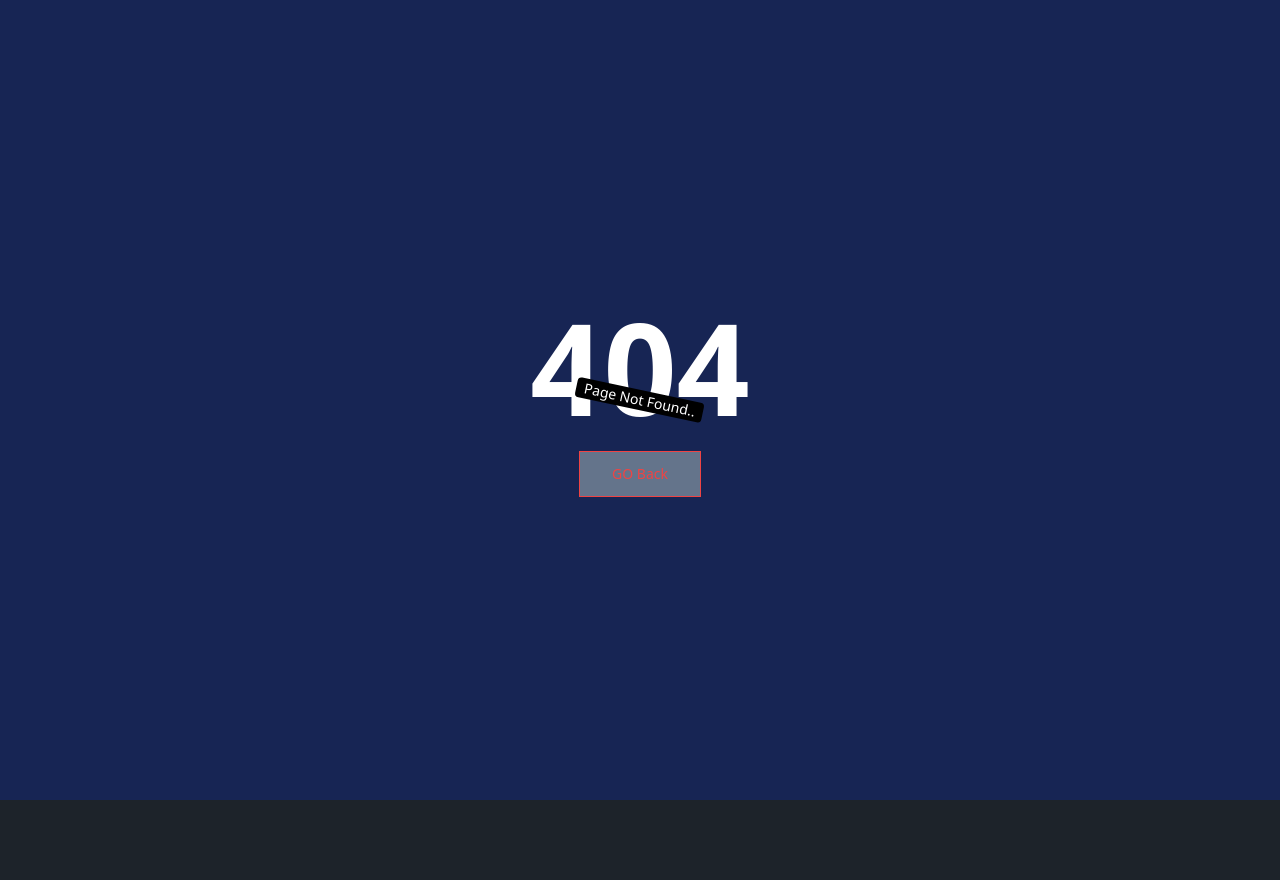
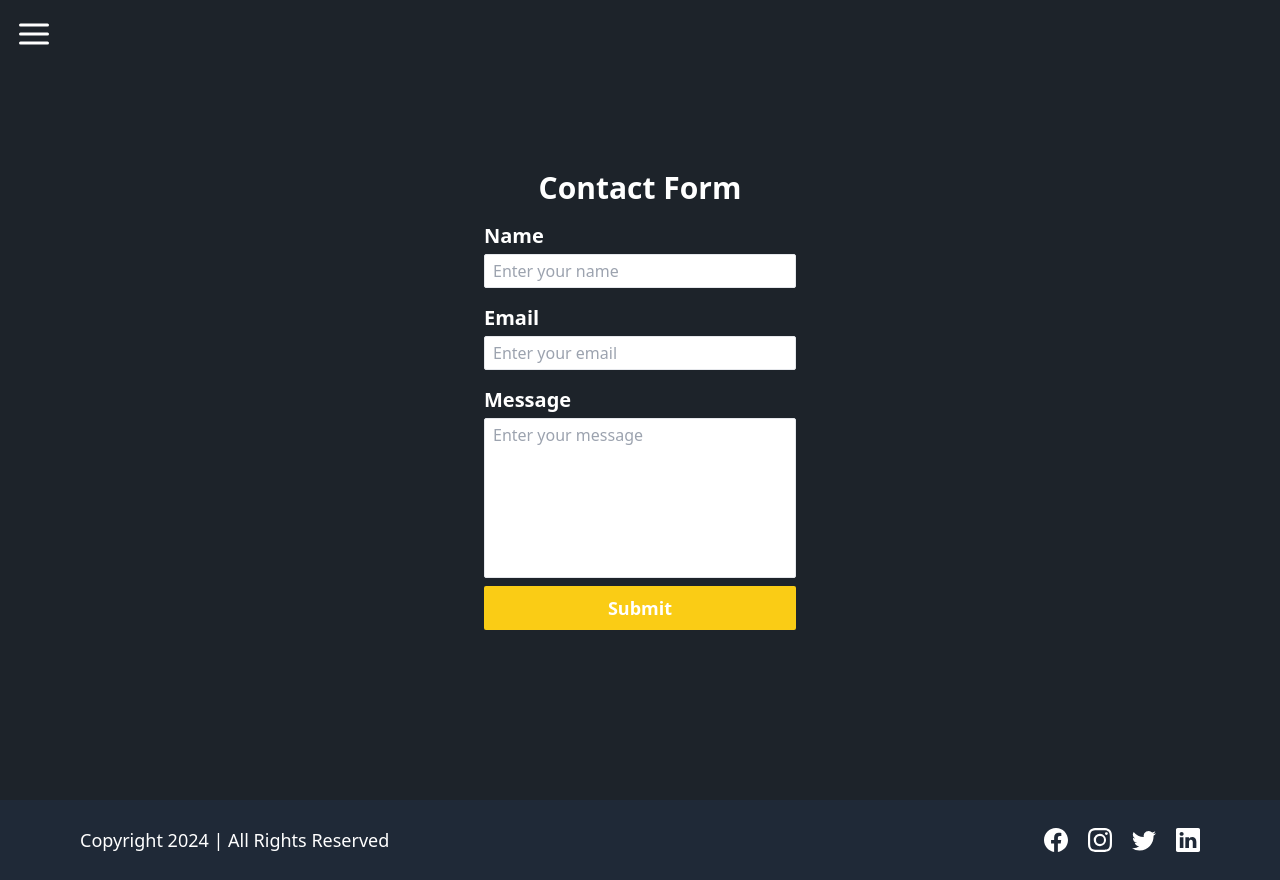
Before and after one commit to AmanSamaiya/Learning-Management-System, a React (Vite) app: page /contact in a window 1280 px wide. Before the commit this address had no page. Before the commit the page ends 800 px from the top, so only its background shows below. Built offline with nearby package versions, Linux system fonts and the light colour scheme.

Commit message:
added contact page

```diff
--- a/src/App.jsx
+++ b/src/App.jsx
@@ -5,6 +5,7 @@
 import NotFound from './pages/NotFound';
 import Signup from './pages/Signup';
 import Signin from './pages/Signin';
+import Contact from './pages/Contact';
 
 function App() {
 
@@ -15,6 +16,7 @@
    <Route path = "/*" element={ <NotFound />}> </Route>
    <Route path = "/signup" element={ <Signup />}> </Route>
    <Route path = "/signin" element={ <Signin />}> </Route>
+   <Route path = "/contact" element={ <Contact />}> </Route>
     </Routes>
   );
 }
--- /dev/null
+++ b/src/pages/Contact.jsx
@@ -0,0 +1,123 @@
+import { useState } from "react";
+import HomeLayout from "../Layouts/Homelayout";
+import toast from "react-hot-toast";
+import { isEmail } from "../helper/regexmatcher";
+import axiosInstance from "../config/axiosInstance";
+
+function Contact() {
+  const [userinput, setUserInput] = useState({
+    name: "",
+    email: "",
+    message: "",
+  });
+
+  function handleInputChange(e) {
+    const { name, value } = e.target;
+    setUserInput({
+      ...userinput,
+      [name]: value,
+    });
+  }
+
+  async function onFormSubmit(e) {
+    e.preventDefault();
+    if (!userinput.email || !userinput.name || !userinput.message) {
+      toast.error("All fields are mandatory");
+      return;
+    }
+
+    if (!isEmail(userinput.email)) {
+      toast.error("Enter a valid email");
+      return;
+    }
+
+    try {
+      const response = axiosInstance.post("/contact", userinput);
+      toast.promise(response, {
+        loading: "Submitting your query",
+        success: "Form submitted successfully",
+        error: "Failed to submit the form",
+      });
+
+      const responsedata = await response;
+
+      if (responsedata?.data) {
+        setUserInput({
+          email: "",
+          name: "",
+          message: "",
+        });
+      }
+
+    } catch (error) {
+      toast.error("Operation Failed....");
+    }
+  }
+
+  return (
+    <HomeLayout>
+      <div className=" flex items-center justify-center h-[100vh]">
+        <form
+          onSubmit={onFormSubmit}
+          noValidate
+          className=" flex flex-col items-center justify-center gap-2 p-5 rounded-md text-white w-[22rem]"
+        >
+          <h1 className=" font-semibold text-3xl ">Contact Form</h1>
+
+          <div className=" flex flex-col w-full gap-1 mt-2">
+            <label htmlFor="name" className=" text-xl font-semibold">
+              Name
+            </label>
+            <input
+              type="text"
+              id="name"
+              className=" bg-white border px-2 py-1 rounded-sm text-black"
+              placeholder="Enter your name"
+              name="name"
+              onChange={handleInputChange}
+              value={userinput.name}
+            />
+          </div>
+
+          <div className=" flex flex-col w-full gap-1 mt-2">
+            <label htmlFor="email" className=" text-xl font-semibold">
+              Email
+            </label>
+            <input
+              type="text"
+              id="email"
+              className=" bg-white border px-2 py-1 rounded-sm text-black"
+              placeholder="Enter your email"
+              name="email"
+              onChange={handleInputChange}
+              value={userinput.email}
+            />
+          </div>
+
+          <div className="flex flex-col w-full gap-1 mt-2">
+            <label htmlFor="message" className=" text-xl font-semibold">
+              Message
+            </label>
+            <textarea
+              type="text"
+              id="message"
+              className=" bg-white border px-2 py-1 rounded-sm resize-none h-40 text-black"
+              placeholder="Enter your message"
+              name="message"
+              onChange={handleInputChange}
+              value={userinput.message}
+            />
+          </div>
+          <button
+            type="submit"
+            className=" w-full bg-yellow-400 hover:bg-yellow-500 transition-all ease-in-out duration-300 rounded-sm py-2 font-semibold text-lg cursor-pointer"
+          >
+            Submit
+          </button>
+        </form>
+      </div>
+    </HomeLayout>
+  );
+}
+
+export default Contact;
```
